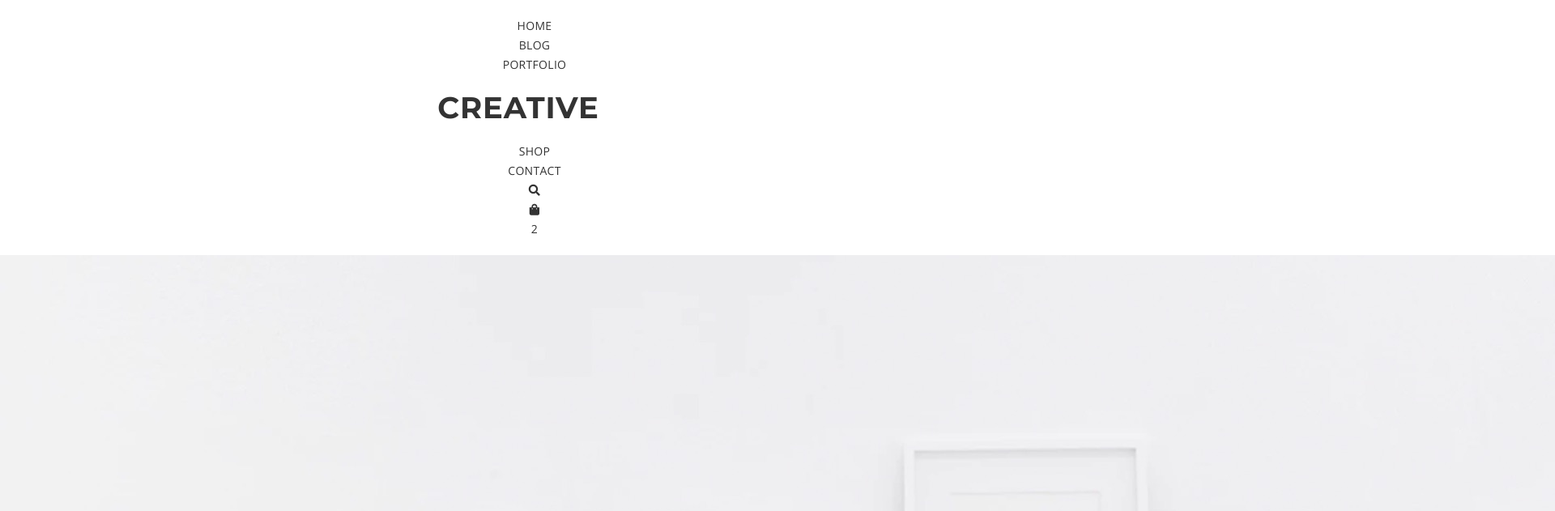
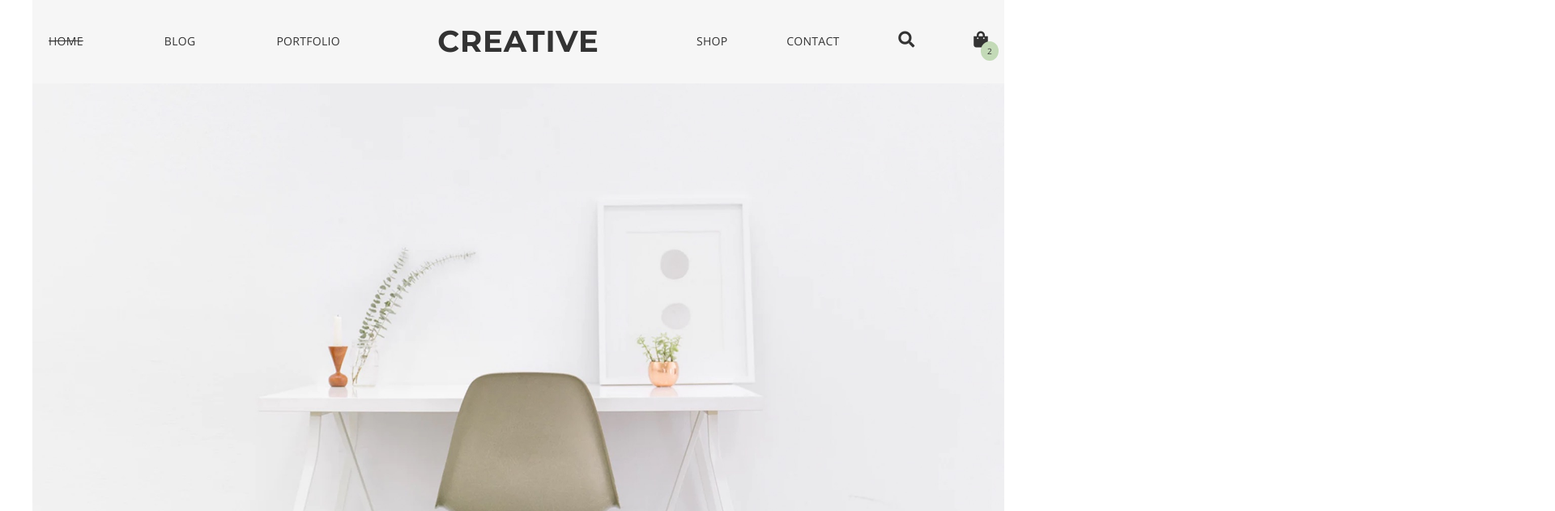
Before and after one commit to paulinesulit/pauline-sulit-project-one, a plain HTML site: page index.html in a window 1280 px wide. Shown: the top 631 px of the page at 81% size, 1920 px wide, since content can reach past the window. Drawn offline with nearby package versions, Linux system fonts and the light colour scheme.

Commit message:
updated nav styles :paw_prints::tulip:

```diff
--- a/index.html
+++ b/index.html
@@ -20,7 +20,7 @@
             <div class="headerNav">
                 <nav>
                     <ul>
-                        <li><a href="#">HOME</a></li>
+                        <li><a href="#"><span>HOME</span></a></li>
                         <li><a href="blog.html">BLOG</a></li>
                         <li><a href="#portfolio">PORTFOLIO</a></li>
                     </ul>
--- a/styles/sass/_setup.scss
+++ b/styles/sass/_setup.scss
@@ -271,7 +271,8 @@ h3,
 h4,
 h5,
 h6,
-p {
+p,
+ul {
     margin: 0;
     padding: 0;
 }
--- a/styles/sass/partials/_nav.scss
+++ b/styles/sass/partials/_nav.scss
@@ -1,7 +1,44 @@
-li {
-    list-style-type: none;
+@mixin flexBox($display, $justifyContent) {
+    display: $display;
+    justify-content: $justifyContent;
 }
 
-a {
-    text-decoration: none;
+.headerNav {
+    width: 100%;
+    display: flex;
+    align-items: center;
+    background-color: $secondary;
+    ul {
+        display: flex;
+        justify-content: space-between;
+        li {
+            position: relative;
+            padding: 20px;
+            a {
+                text-decoration: none;
+                i {
+                    font-size: 1rem;
+                }
+                span {
+                    text-decoration: line-through;
+                }
+            }
+            p {
+                position: absolute;
+                top: 50%;
+                left: 50%;
+                padding: 0 8px;
+                background: $primary;
+                border-radius: 50%;
+                font-size: 0.5rem;
+            }
+        }
+    }
+    h1 {
+        padding: 30px;
+        width: calc(100% /3);
+    }
+    nav {
+        width: calc(100% / 3);
+    }
 }
--- a/styles/sass/style.scss
+++ b/styles/sass/style.scss
@@ -16,6 +16,11 @@ sans-serif;
     font-size: $size;
     letter-spacing: $letterSpacing;
     font-weight: $fontWeight;
+}
+
+@mixin flexBox($display, $justifyContent) {
+    display: $display;
+    justify-content: $justifyContent;
 }
 
 @mixin position($type, $top, $left) {
@@ -66,3 +71,16 @@ button {
 }
 
 // general styles
+img {
+    max-width: 100%;
+    display: block;
+}
+
+.wrapper {
+    max-width: 1200px;
+    margin: 0 auto;
+}
+
+ul {
+    list-style-type: none;
+}
```
Also changed, not shown: styles/sass/style.css, 1 other file.
